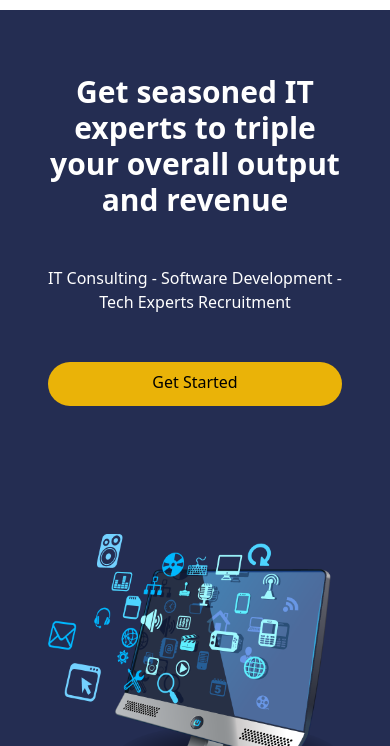
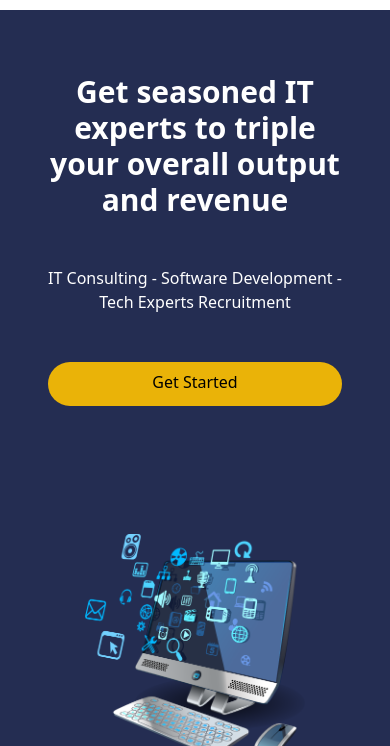
Before and after one commit to Adedamola-Adeyemo/charistech, a website: page index.html in a window 390 px wide. Shown: the part 98-844 px from the top of the page. Drawn offline with nearby package versions, Linux system fonts and the light colour scheme; files that its build step writes are made by us from their sources.

Commit message:
hero image mobile resize

```diff
--- a/index.html
+++ b/index.html
@@ -49,7 +49,7 @@
                 <a href="" class="max-w-sm text-center md:w-1/3 p-3 px-3 pt-2 text-black bg-yellow-500 rounded-full baseline hover:bg-white">Get Started</a>
                 </div>
             <div class="w-full md:w-1/2">
-                <img src="images/favpng_computer-programming-software-developer-software-engineering-application-software-software-development.png" class="w-ful h-full md:w-5/6 md:h-5/6 md:ml-12">
+                <img src="images/favpng_computer-programming-software-developer-software-engineering-application-software-software-development.png" class="w-3/4 h-3/4 mx-auto md:w-5/6 md:h-5/6 md:ml-12">
             </div>
 
         </div>
```
